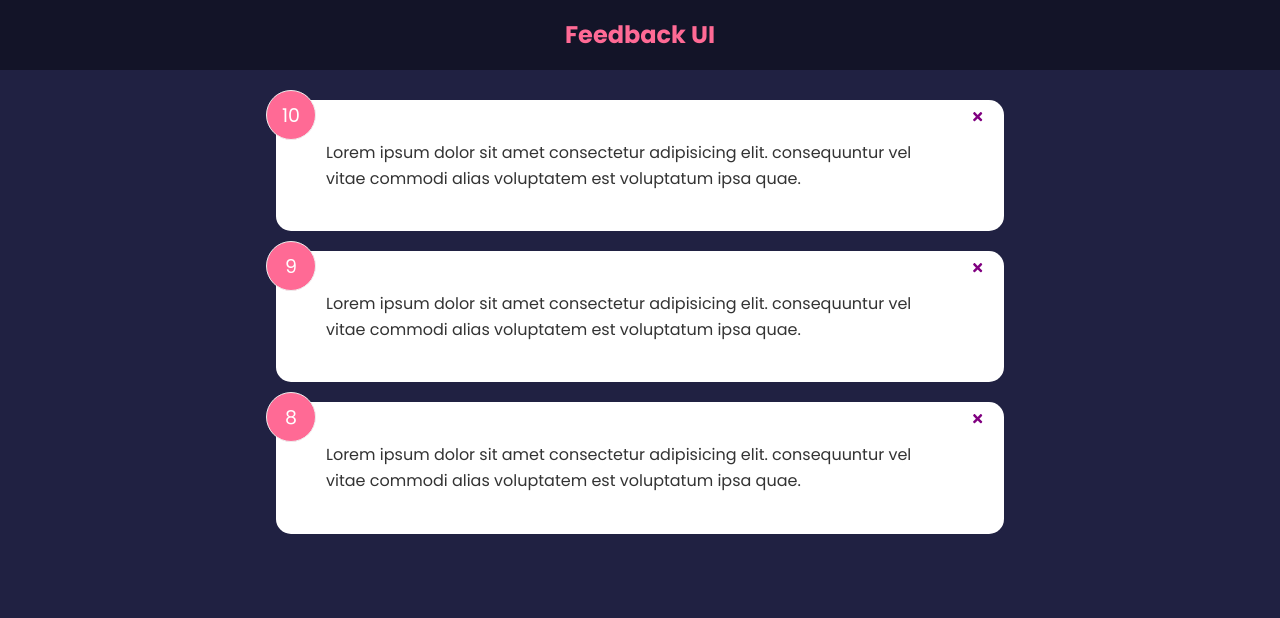
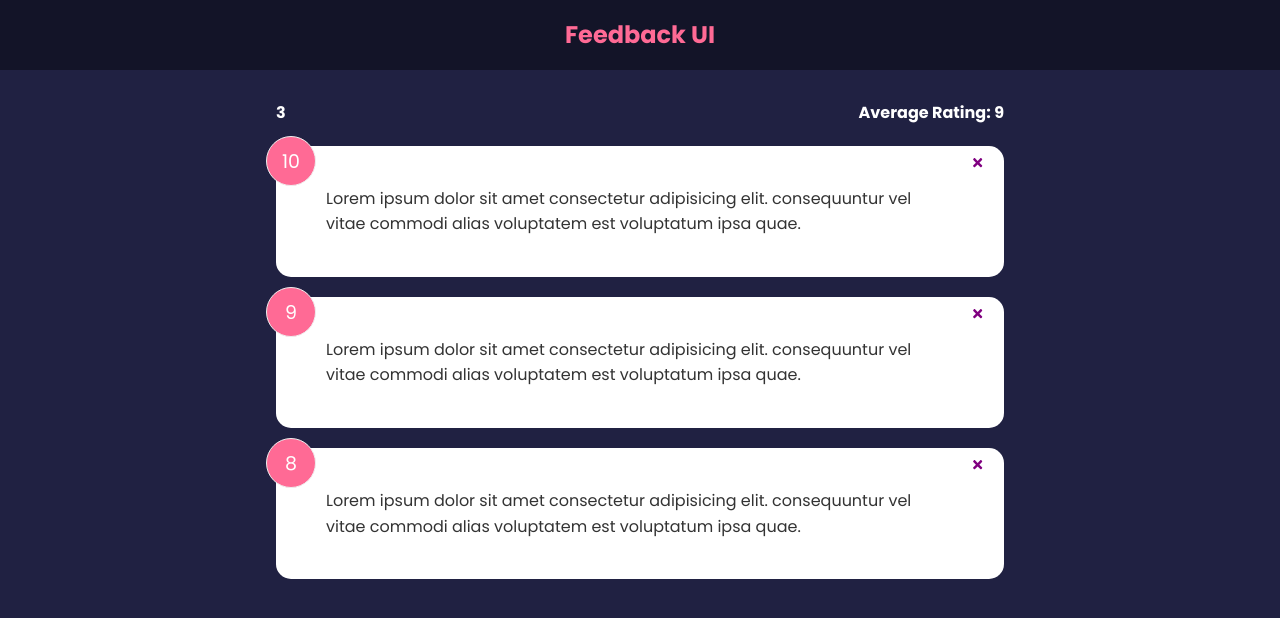
Before and after one commit to JoaoDanielRamos/feedbacky, a React (Vite) app: page / in a window 1280 px wide. Shown: the top 618 px of the page. Built offline with nearby package versions, Linux system fonts and the light colour scheme.

Commit message:
added stats component to display total feedbacks and average rating

```diff
--- a/src/App.tsx
+++ b/src/App.tsx
@@ -5,6 +5,7 @@ import FeedbackData from './data/FeedbackData';
 // Components
 import Header from './components/Header';
 import FeedbackList from './components/FeedbackList';
+import FeedbackStats from './components/FeedbackStats';
 
 function App() {
   const [feedback, setFeedback] = useState(FeedbackData);
@@ -19,6 +20,7 @@ function App() {
     <div className='App'>
       <Header />
       <div className='container'>
+        <FeedbackStats feedback={feedback} />
         <FeedbackList feedback={feedback} handleDelete={deleteFeedback} />
       </div>
     </div>
--- a/src/components/FeedbackItem.tsx
+++ b/src/components/FeedbackItem.tsx
@@ -1,11 +1,5 @@
 import Card from './shared/Card';
 import { FaTimes } from 'react-icons/fa';
-
-interface FeedbackInterface {
-  rating: number;
-  text: string;
-  id: number;
-}
 
 export default function FeedbackItem({
   rating,
--- a/src/components/FeedbackList.tsx
+++ b/src/components/FeedbackList.tsx
@@ -1,5 +1,3 @@
-import { useState } from 'react';
-
 import FeedbackItem from './FeedbackItem';
 
 interface FeedbackInterface {
--- /dev/null
+++ b/src/components/FeedbackStats.tsx
@@ -0,0 +1,24 @@
+interface FeedbackInterface {
+  rating: number;
+  text: string;
+  id: number;
+}
+
+export default function FeedbackStats({
+  feedback,
+}: {
+  feedback: FeedbackInterface[];
+}) {
+  const average: number =
+    feedback.reduce((acc, cur) => acc + cur.rating, 0) / feedback.length;
+
+  // * If The average ends with 0, the regex expression will replace it with an empty string
+  average.toFixed(1).replace(/[.,]0$/, '');
+
+  return (
+    <div className='feedback-stats'>
+      <h4>{feedback.length}</h4>
+      <h4>Average Rating: {isNaN(average) ? 0 : average}</h4>
+    </div>
+  );
+}
```
